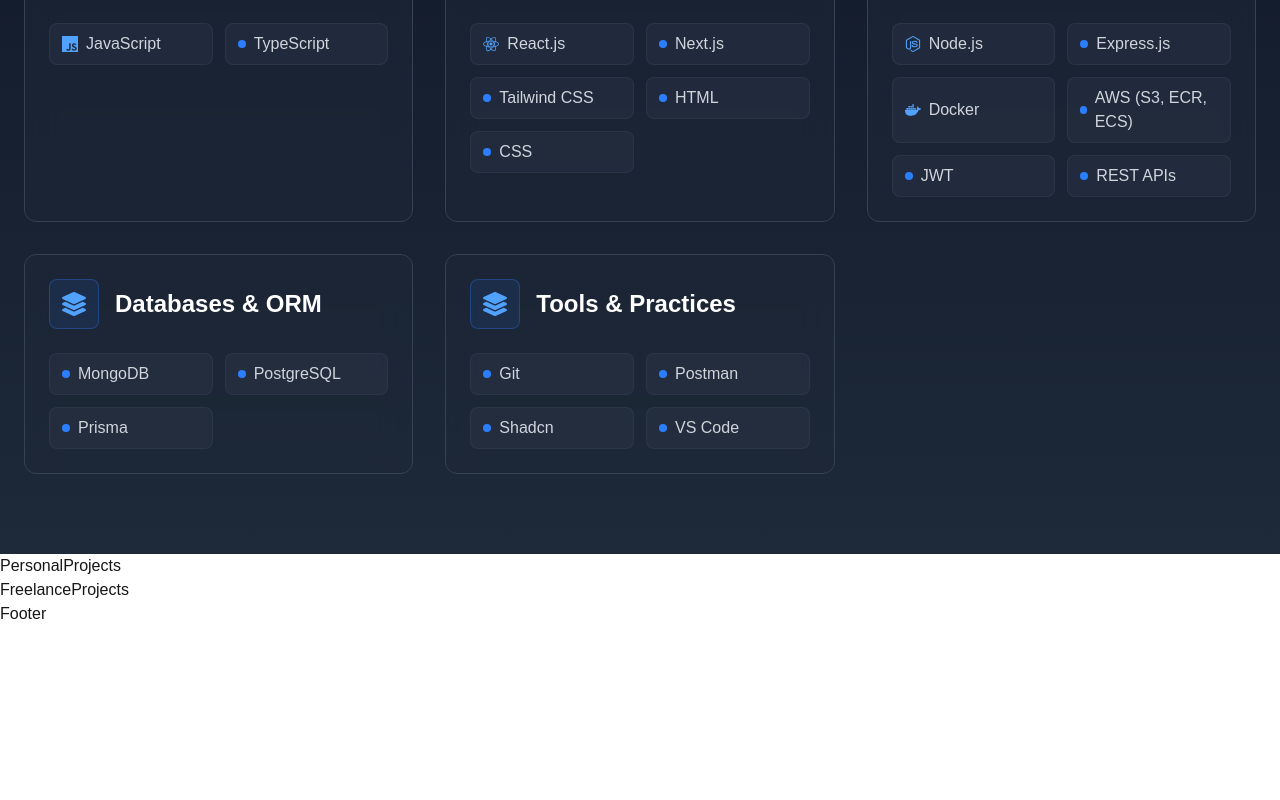
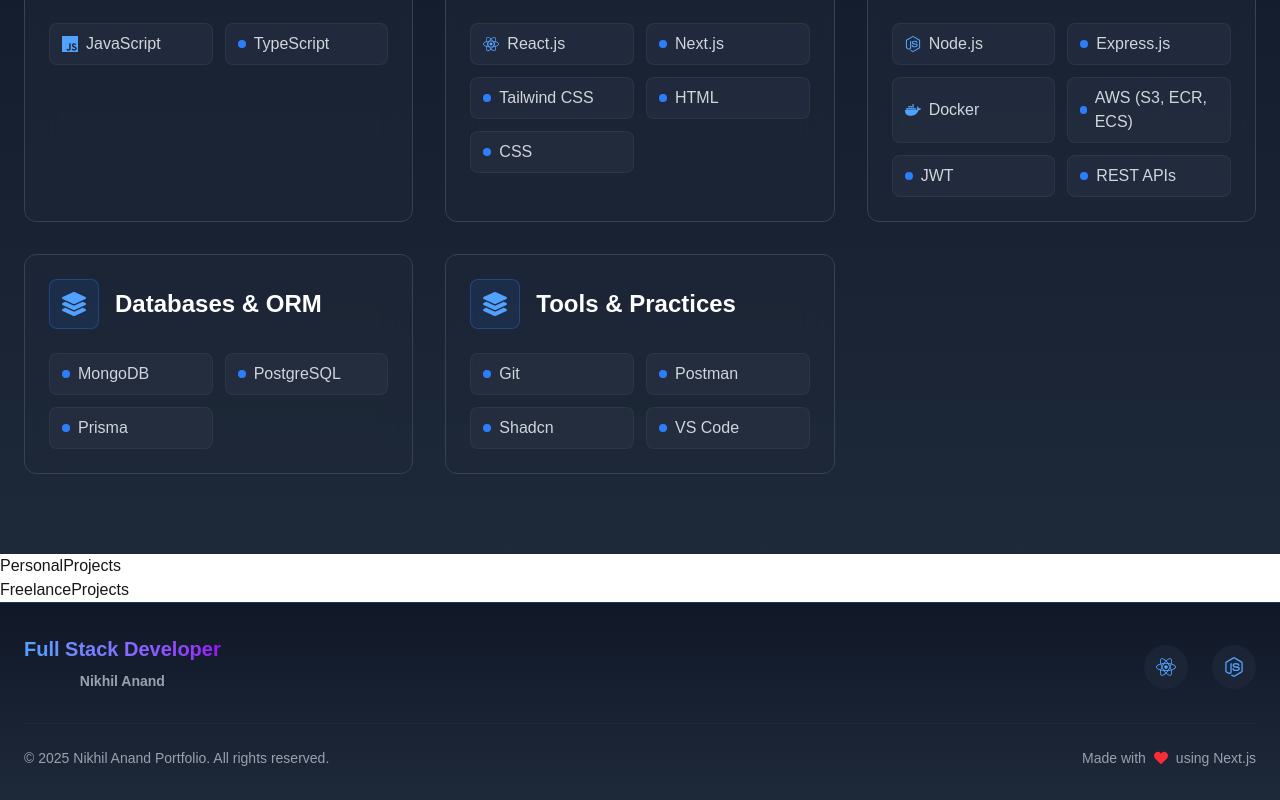
Before and after one commit to niks-nikhil-anand/Frontend_Intern_Challenge, a Next.js app: page / in a window 1280 px wide. Shown: the part 1068-1868 px from the top of the page. Before the commit the page ends 1694 px from the top, so only its background shows below. Built offline with nearby package versions, Linux system fonts and the light colour scheme.

Commit message:
just coded the footer

```diff
--- a/src/components/Footer.js
+++ b/src/components/Footer.js
@@ -1,9 +1,43 @@
-import React from 'react'
+import React from 'react';
+import { FaReact, FaNodeJs, FaCode, FaHeart } from 'react-icons/fa';
 
 const Footer = () => {
+  const currentYear = new Date().getFullYear();
+
   return (
-    <div>Footer</div>
-  )
-}
+    <footer className='w-full py-8 bg-gradient-to-b from-gray-900 to-gray-800 border-t border-blue-500/20'>
+      <div className='max-w-7xl mx-auto px-6'>
+        <div className='flex flex-col md:flex-row items-center justify-between mb-6'>
+          <div className='mb-4 md:mb-0 flex flex-col justify-center items-center'>
+            <p className='text-xl font-bold text-transparent bg-clip-text bg-gradient-to-r from-blue-400 to-purple-600 mb-2'>
+               Full Stack Developer
+            </p>
+            <p className='text-sm font-bold text-transparent bg-clip-text bg-gray-400 mb-2'>
+              Nikhil Anand
+            </p>
+          </div>
 
-export default Footer
+          <div className='flex gap-6 text-blue-400'>
+            <div className='bg-gray-800/70 p-3 rounded-full hover:bg-gray-800 transition-colors cursor-pointer'>
+              <FaReact className='h-5 w-5' />
+            </div>
+            <div className='bg-gray-800/70 p-3 rounded-full hover:bg-gray-800 transition-colors cursor-pointer'>
+              <FaNodeJs className='h-5 w-5' />
+            </div>
+          </div>
+        </div>
+
+        <div className='pt-6 border-t border-gray-800 flex flex-col md:flex-row items-center justify-between text-gray-400 text-sm'>
+          <p>
+            © {currentYear} Nikhil Anand Portfolio. All rights reserved.
+          </p>
+          <p className='flex items-center gap-2 mt-2 md:mt-0'>
+            Made with <FaHeart className='text-red-500' /> using Next.js
+          </p>
+        </div>
+      </div>
+    </footer>
+  );
+};
+
+export default Footer;
```
